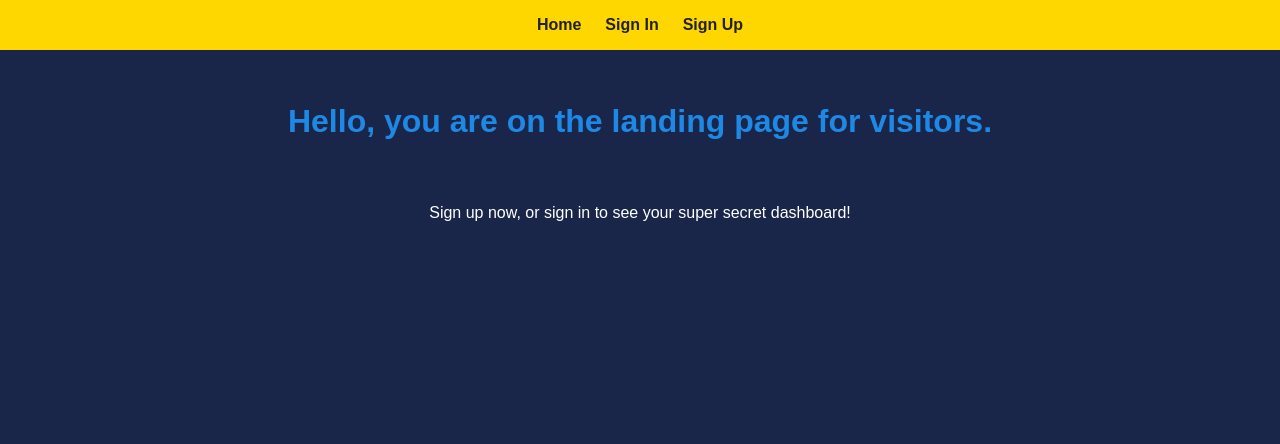
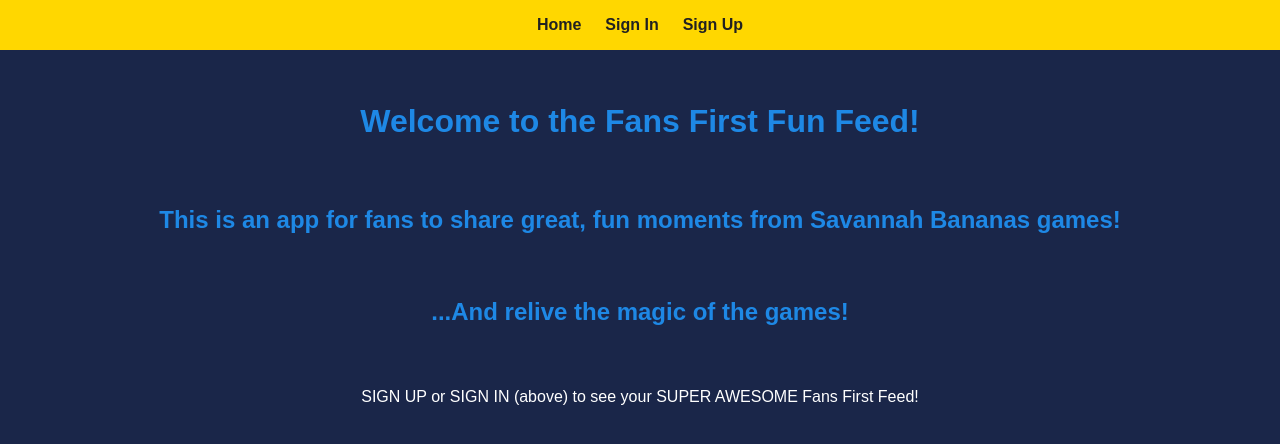
Before and after one commit to SylviaRemington/fans-first-fun-feed-frontend, a React (Vite) app: page / in a window 1280 px wide. Shown: the top 444 px of the page. Built offline with nearby package versions, Linux system fonts and the light colour scheme; no server answers.

Commit message:
updating landing page with new verbiage that works better

```diff
--- a/src/components/Landing/Landing.jsx
+++ b/src/components/Landing/Landing.jsx
@@ -1,8 +1,11 @@
 const Landing = () => {
   return (
     <main>
-      <h1>Hello, you are on the landing page for visitors.</h1>
-      <p>Sign up now, or sign in to see your super secret dashboard!</p>
+      <h1>Welcome to the Fans First Fun Feed!</h1>
+      <h2>This is an app for fans to share great, fun moments from Savannah Bananas games!</h2>
+      <h2>...And relive the magic of the games!</h2>
+
+      <p>SIGN UP or SIGN IN (above) to see your SUPER AWESOME Fans First Feed!</p>
     </main>
   );
 };
```
